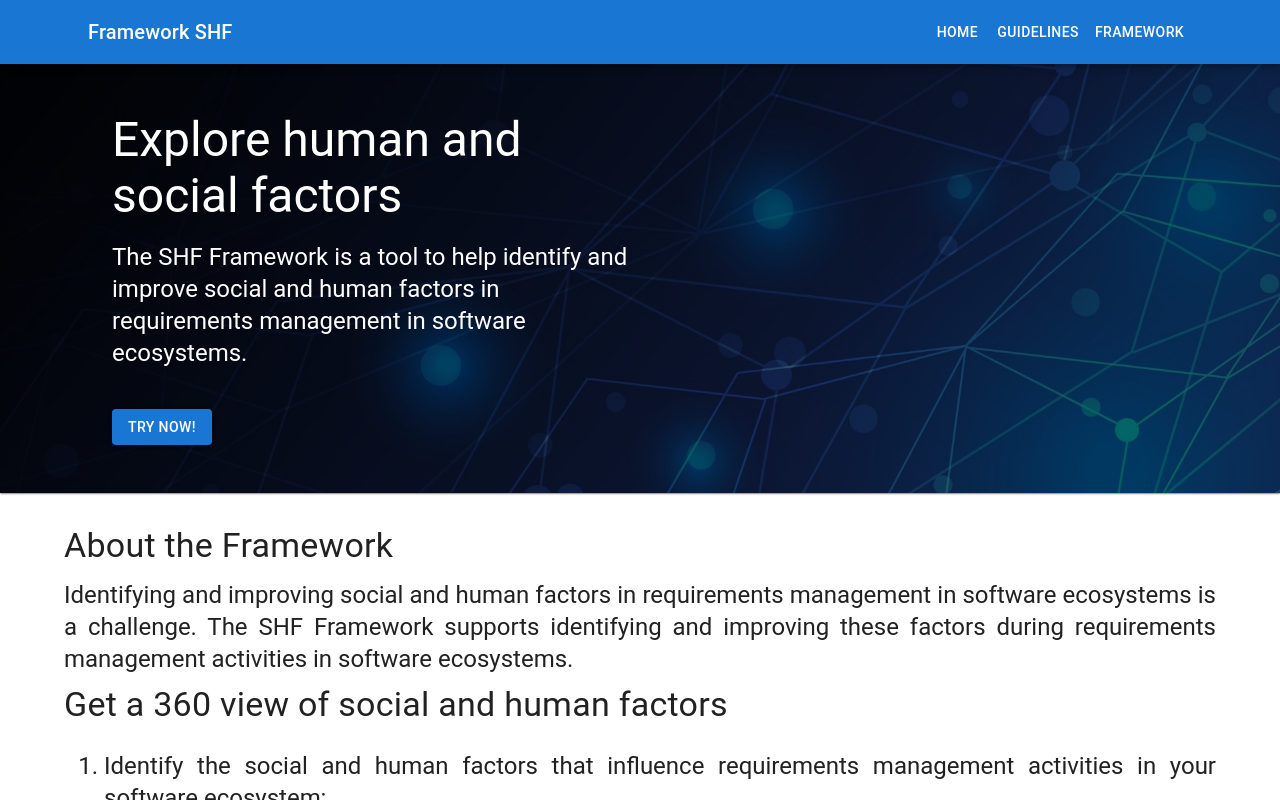
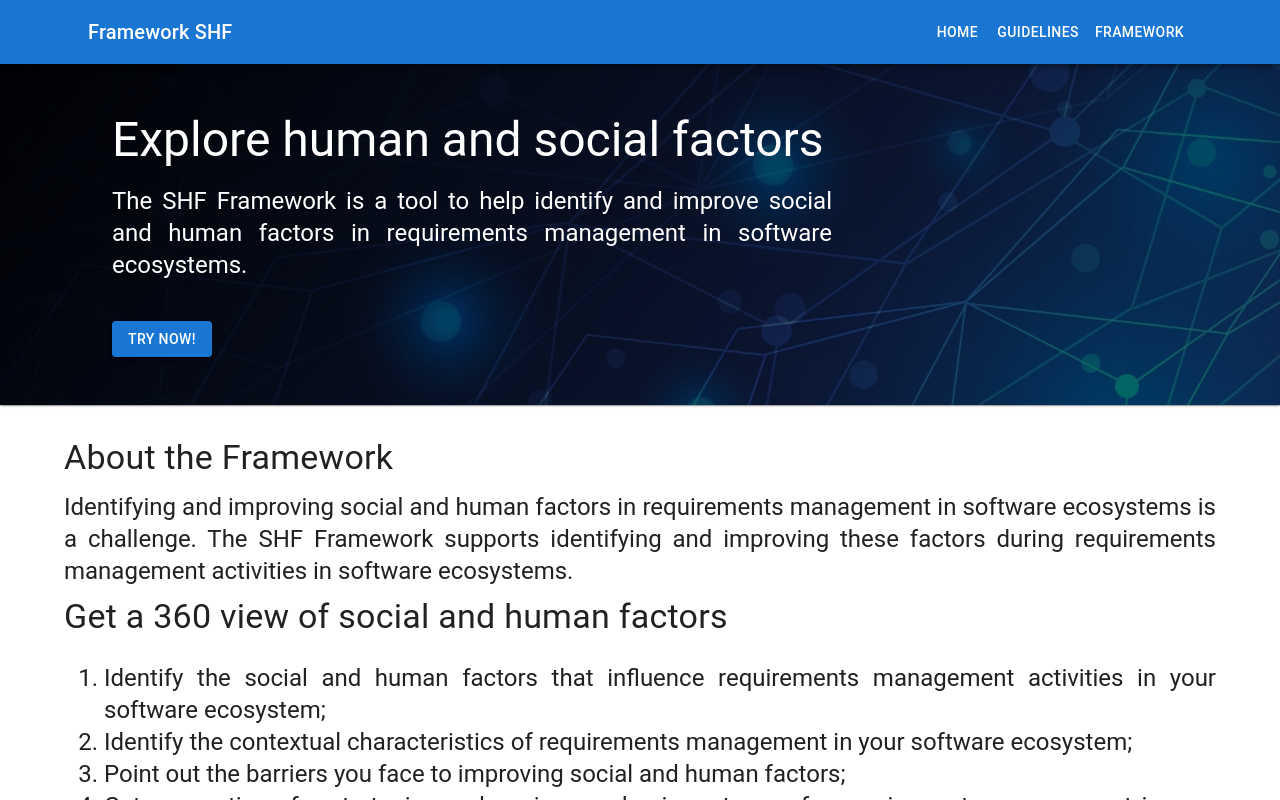
Before and after one commit to cassianojr/framework-shf, a React (Vite) app: page / in a window 1280 px wide. Shown: the top 800 px of the page. Built offline with nearby package versions, Linux system fonts and the light colour scheme.

Commit message:
Improved text formatation on hero component

```diff
--- a/src/components/Hero.tsx
+++ b/src/components/Hero.tsx
@@ -43,7 +43,7 @@ export default function Hero(props: HeroData) {
         />
 
         <Grid container>
-          <Grid item md={6}>
+          <Grid item md={8}>
             <Box
               sx={{
                 position: 'relative',
@@ -59,7 +59,7 @@ export default function Hero(props: HeroData) {
               >
                 {title}
               </Typography>
-              <Typography variant="h5" color="inherit" paragraph >
+              <Typography variant="h5" color="inherit" paragraph sx={{textAlign:'justify'}}>
                 {description}
               </Typography>
               <Button
```
